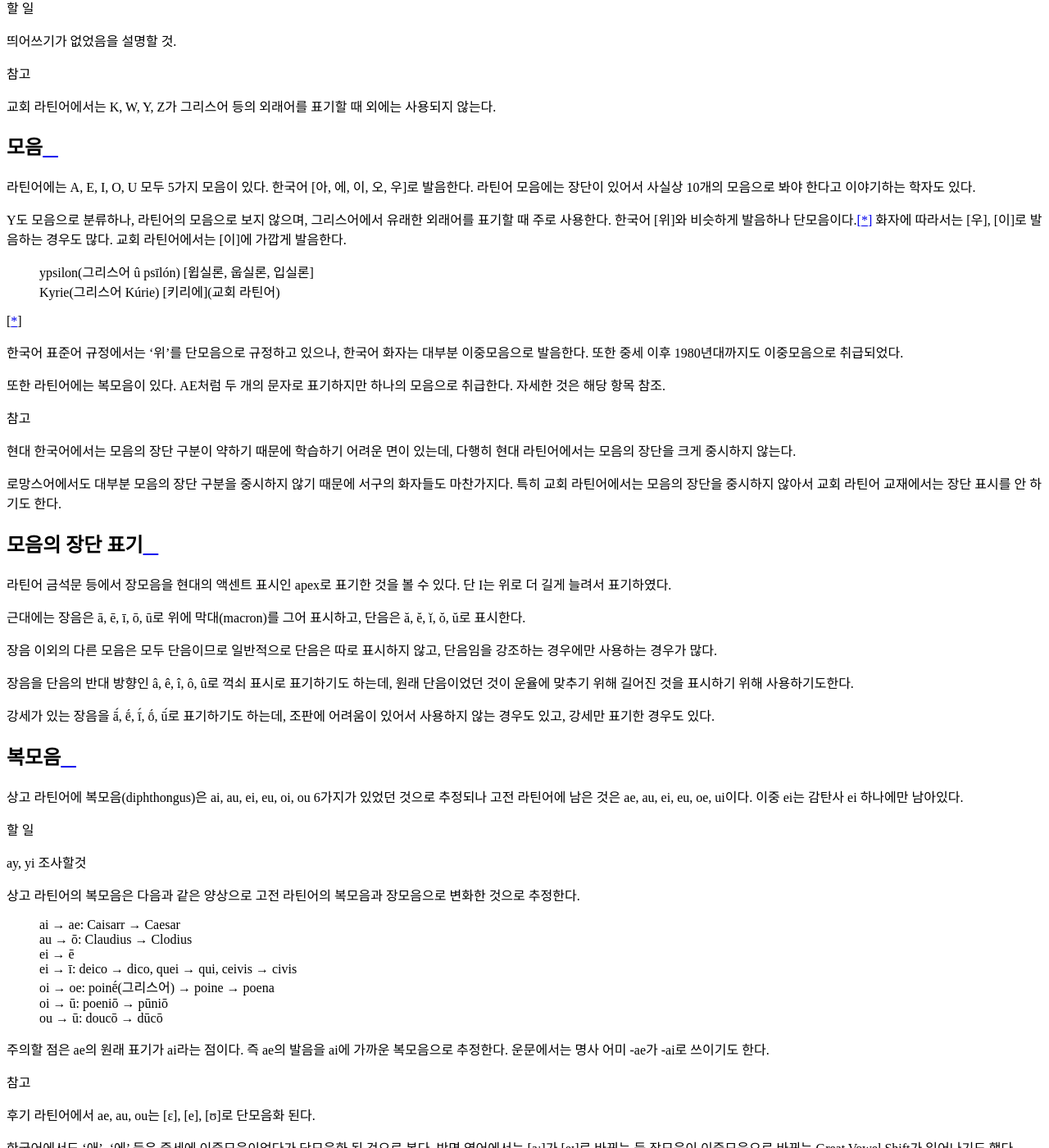
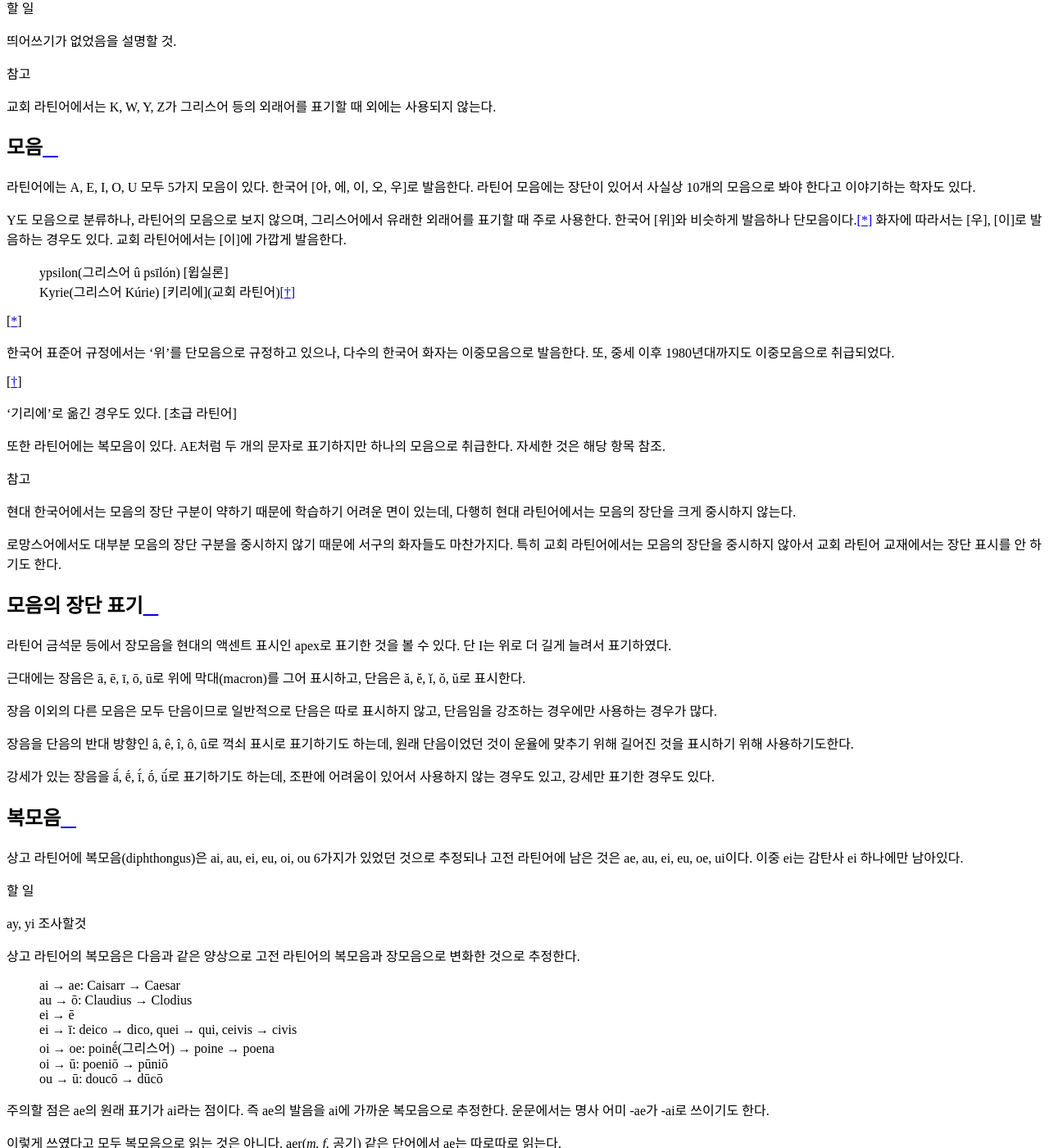
Before and after one commit to kabbala/grammatica_latina, a Sphinx documentation site: the page built from source/abecedarium.rst, in a window 1280 px wide and 1400 px high, scrolled down 9268 px. Shown: the whole window at 82% size. Built offline with Sphinx 7.4.7 and the Read the Docs theme 2.0.0, drawn with Linux system fonts in a browser that asks for light colours; some of the changed text lies outside the part shown.

Commit message:
문자 내용 추가

```diff
--- a/source/abecedarium.rst
+++ b/source/abecedarium.rst
@@ -31,13 +31,16 @@ W는 라틴어 표기에 필수적이 아니어서 25 글자로 보는 경우도
 
 라틴어에는 A, E, I, O, U 모두 5가지 모음이 있다. 한국어 [아, 에, 이, 오, 우]로 발음한다. 라틴어 모음에는 장단이 있어서 사실상 10개의 모음으로 봐야 한다고 이야기하는 학자도 있다.
 
-Y도 모음으로 분류하나, 라틴어의 모음으로 보지 않으며, 그리스어에서 유래한 외래어를 표기할 때 주로 사용한다. 한국어 [위]와 비슷하게 발음하나 단모음이다. [*]_ 화자에 따라서는 [우], [이]로 발음하는 경우도 많다. 교회 라틴어에서는 [이]에 가깝게 발음한다.
+Y도 모음으로 분류하나, 라틴어의 모음으로 보지 않으며, 그리스어에서 유래한 외래어를 표기할 때 주로 사용한다. 한국어 [위]와 비슷하게 발음하나 단모음이다. [*]_ 화자에 따라서는 [우], [이]로 발음하는 경우도 있다. 교회 라틴어에서는 [이]에 가깝게 발음한다.
 
-   | ypsilon(그리스어 û psīlón) [윕실론, 웁실론, 입실론]
-   | Kyrie(그리스어 Kúrie) [키리에](교회 라틴어)
+   | ypsilon(그리스어 û psīlón) [윕실론]
+   | Kyrie(그리스어 Kúrie) [키리에](교회 라틴어) [*]_
 
 .. [*]
-   한국어 표준어 규정에서는 ‘위’를 단모음으로 규정하고 있으나, 한국어 화자는 대부분 이중모음으로 발음한다. 또한 중세 이후 1980년대까지도 이중모음으로 취급되었다.
+   한국어 표준어 규정에서는 ‘위’를 단모음으로 규정하고 있으나, 다수의 한국어 화자는 이중모음으로 발음한다. 또, 중세 이후 1980년대까지도 이중모음으로 취급되었다.
+
+.. [*]
+   ‘기리에’로 옮긴 경우도 있다. [초급 라틴어]
 
 또한 라틴어에는 복모음이 있다. AE처럼 두 개의 문자로 표기하지만 하나의 모음으로 취급한다. 자세한 것은 해당 항목 참조.
 
@@ -78,10 +81,18 @@ Y도 모음으로 분류하나, 라틴어의 모음으로 보지 않으며, 그
 
 주의할 점은 ae의 원래 표기가 ai라는 점이다. 즉 ae의 발음을 ai에 가까운 복모음으로 추정한다. 운문에서는 명사 어미 -ae가 -ai로 쓰이기도 한다.
 
+이렇게 쓰였다고 모두 복모음으로 읽는 것은 아니다. aer(:sig:`m. f.` 공기) 같은 단어에서 ae는 따로따로 읽는다.
+
+.. todo::
+   복모음으로 읽지 않는 경우 분류(그리스어, 장음)별로 추가.
+
 .. note::
-   후기 라틴어에서 ae, au, ou는 [ɛ], [e], [ʊ]로 단모음화 된다.
+   후기 라틴어에서 ae, oe, ou는 [ɛ], [e], [ʊ]로 단모음화 된다.
 
    한국어에서도 ‘애’, ‘에’ 등은 중세에 이중모음이었다가 단모음화 된 것으로 본다. 반면 영어에서는 [aː]가 [eɪ]로 바뀌는 등 장모음이 이중모음으로 바뀌는 Great Vowel Shift가 일어나기도 했다.
+
+.. note::
+   교회 라틴어에서는 au, eu, ay 가 복모음으로 사용되며, 노래에서는 뒤의 모음을 짧게 덧붙이는 형태로 발음한다.
 
 ⟨æ⟩, ⟨œ⟩
 --------
@@ -94,6 +105,9 @@ Y도 모음으로 분류하나, 라틴어의 모음으로 보지 않으며, 그
 
    | aër
    | poëta
+
+.. note::
+   현재 교회 라틴어에서는 æ, œ 구분을 크게 하지 않고 모두 [ɛ]로 발음하기도 한다.
 
 자음
 ----
```
